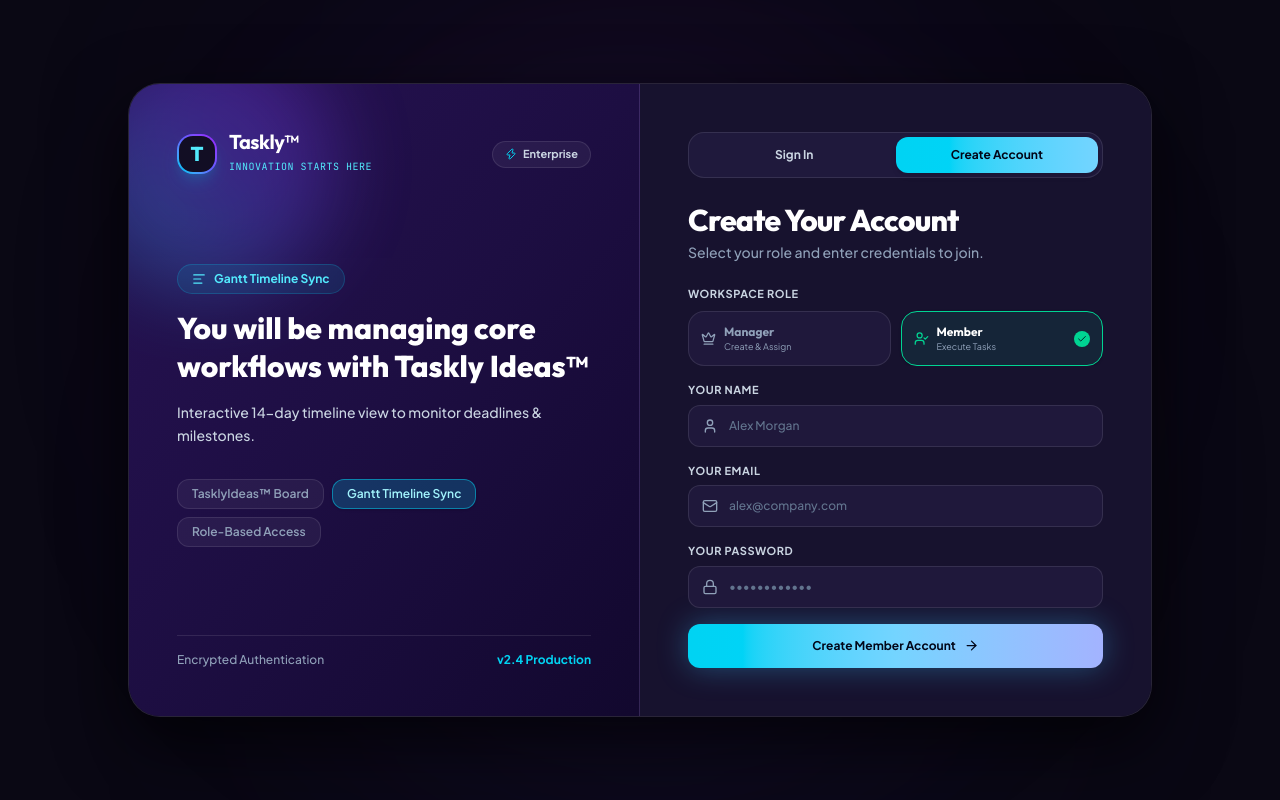
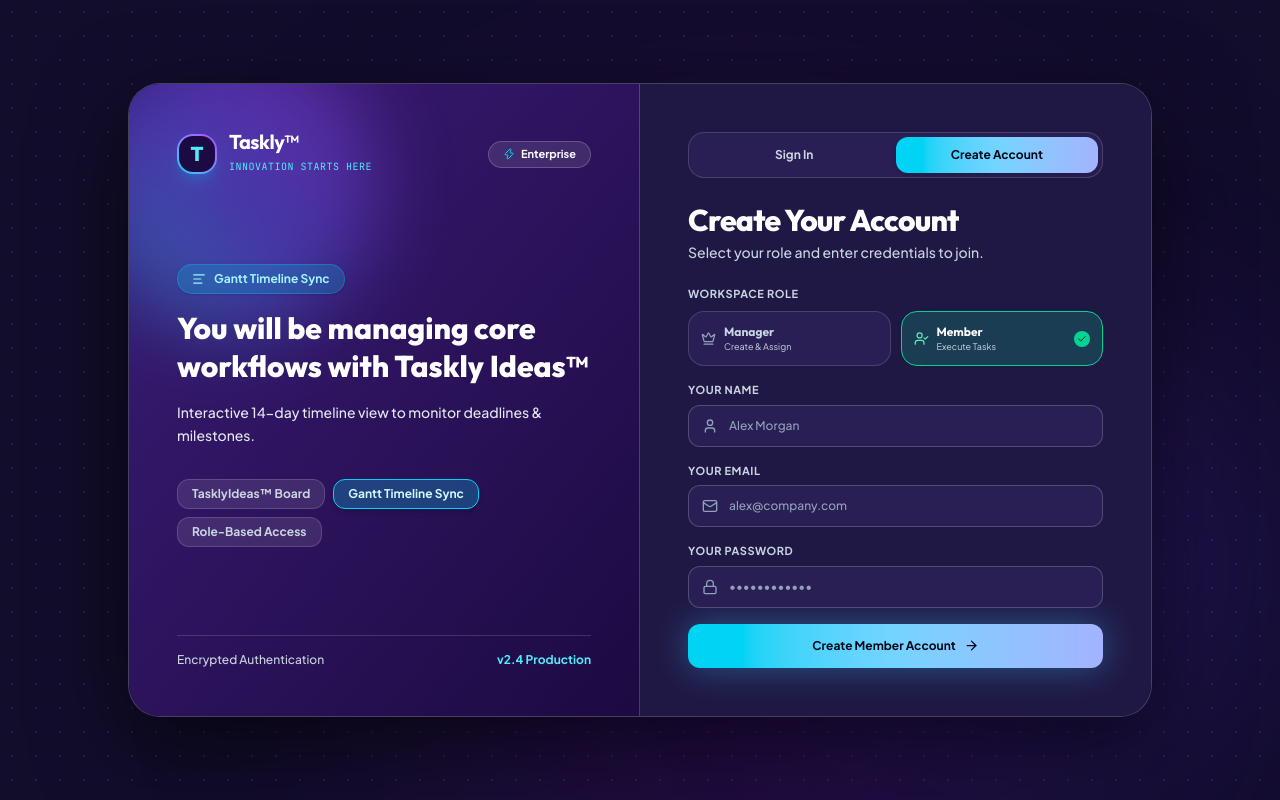
Before and after one commit to FABIHALAM/Taskly, a React (Vite) app in the folder client/: page /register in a window 1280 px wide. Built offline with nearby package versions, Linux system fonts and the light colour scheme.

Commit message:
style: apply brightened reference-matching Login UI, universal dot-matrix background mesh, and AppLoader across all page loading states

```diff
--- a/client/src/components/AuthPage.jsx
+++ b/client/src/components/AuthPage.jsx
@@ -26,7 +26,6 @@ export function AuthPage({ defaultMode = 'login' }) {
     reset()
   }, [isRegister, reset])
 
-  // Feature carousel on left panel
   const features = [
     {
       title: 'TasklyIdeas™ Board',
@@ -81,25 +80,28 @@ export function AuthPage({ defaultMode = 'login' }) {
   const FeatureIcon = currentFeature.icon
 
   return (
-    <div className="min-h-screen w-full bg-[#0a0814] text-white flex items-center justify-center p-4 md:p-8 font-body selection:bg-cyan-400/20 selection:text-cyan-200 relative overflow-hidden">
-      {/* Background Subtle Gradient Glow */}
-      <div className="absolute top-0 left-1/4 w-[600px] h-[600px] bg-purple-900/15 rounded-full blur-[140px] pointer-events-none" />
-      <div className="absolute bottom-0 right-1/4 w-[600px] h-[600px] bg-indigo-900/15 rounded-full blur-[140px] pointer-events-none" />
+    <div className="min-h-screen w-full bg-[#120d2b] text-white flex items-center justify-center p-4 md:p-8 font-body selection:bg-cyan-400/20 selection:text-cyan-200 relative overflow-hidden">
+      {/* Universal Background Radial Dot Pattern */}
+      <div className="absolute inset-0 bg-[radial-gradient(rgba(129,140,248,0.2)1px,transparent_1px)] [background-size:24px_24px] opacity-70 pointer-events-none" />
 
-      {/* Main Split Container (Inspired by Reference Images 1 & 2) */}
-      <div className="w-full max-w-5xl bg-[#120e24]/90 backdrop-blur-2xl border border-white/10 rounded-[32px] shadow-[0_25px_70px_rgba(0,0,0,0.7)] overflow-hidden grid grid-cols-1 lg:grid-cols-12 relative z-10">
+      {/* Vibrant Ambient Backlight */}
+      <div className="absolute top-1/4 left-1/3 w-[650px] h-[650px] bg-purple-600/20 rounded-full blur-[140px] pointer-events-none" />
+      <div className="absolute bottom-10 right-10 w-96 h-96 bg-indigo-600/20 rounded-full blur-[120px] pointer-events-none" />
 
-        {/* ─── LEFT SHOWCASE PANEL (Inspired by Image 1 & 2) ─────────────────── */}
-        <div className="lg:col-span-6 p-8 lg:p-12 bg-gradient-to-br from-[#271254] via-[#1d0e42] to-[#12082e] relative flex flex-col justify-between overflow-hidden border-b lg:border-b-0 lg:border-r border-white/10">
+      {/* Main Split Container (Brightened & Vibrant - Inspired by Ref Image 1 & 2) */}
+      <div className="w-full max-w-5xl bg-[#1a1438]/95 backdrop-blur-2xl border border-white/20 rounded-[32px] shadow-[0_30px_90px_rgba(0,0,0,0.6)] overflow-hidden grid grid-cols-1 lg:grid-cols-12 relative z-10">
 
-          {/* Abstract 3D Geometric Ribbon Art (Inspired by Image 1) */}
-          <div className="absolute -top-12 -left-12 w-64 h-64 rounded-full bg-gradient-to-tr from-cyan-400 via-indigo-500 to-purple-600 opacity-30 blur-2xl pointer-events-none" />
+        {/* ─── LEFT SHOWCASE PANEL (Vibrant Indigo/Purple) ─────────────────── */}
+        <div className="lg:col-span-6 p-8 lg:p-12 bg-gradient-to-br from-[#3b1c78] via-[#2c135c] to-[#1c0a42] relative flex flex-col justify-between overflow-hidden border-b lg:border-b-0 lg:border-r border-white/15">
+
+          {/* Abstract 3D Geometric Ribbon Art (Ref Image 1) */}
+          <div className="absolute -top-10 -left-10 w-72 h-72 rounded-full bg-gradient-to-tr from-cyan-400 via-indigo-500 to-purple-500 opacity-40 blur-2xl pointer-events-none" />
 
           {/* Top Brand Mark */}
           <div className="relative z-10 flex items-center justify-between">
             <div className="flex items-center gap-3">
-              <div className="w-10 h-10 rounded-2xl bg-gradient-to-tr from-cyan-400 via-indigo-500 to-purple-600 p-[2px] shadow-lg shadow-cyan-500/20">
-                <div className="w-full h-full bg-[#120e24] rounded-[14px] flex items-center justify-center font-display font-black text-xl text-cyan-300">
+              <div className="w-10 h-10 rounded-2xl bg-gradient-to-tr from-cyan-400 via-indigo-400 to-purple-500 p-[2px] shadow-lg shadow-cyan-500/25">
+                <div className="w-full h-full bg-[#1c0a42] rounded-[14px] flex items-center justify-center font-display font-black text-xl text-cyan-300">
                   T
                 </div>
               </div>
@@ -109,23 +111,23 @@ export function AuthPage({ defaultMode = 'login' }) {
               </div>
             </div>
 
-            <span className="text-[11px] font-bold px-3 py-1 rounded-full bg-white/5 border border-white/10 text-slate-300 flex items-center gap-1.5">
+            <span className="text-[11px] font-bold px-3.5 py-1 rounded-full bg-white/10 border border-white/20 text-white flex items-center gap-1.5 backdrop-blur-md">
               <Zap size={12} className="text-cyan-400" /> Enterprise
             </span>
           </div>
 
-          {/* Middle Headline & Interactive Preview (Inspired by Image 1) */}
+          {/* Middle Headline & Interactive Preview */}
           <div className="relative z-10 my-10 space-y-6">
             <AnimatePresence mode="wait">
               <motion.div
                 key={activeFeatureIndex}
-                initial={{ opacity: 0, y: 15 }}
+                initial={{ opacity: 0, y: 12 }}
                 animate={{ opacity: 1, y: 0 }}
-                exit={{ opacity: 0, y: -15 }}
-                transition={{ duration: 0.35 }}
+                exit={{ opacity: 0, y: -12 }}
+                transition={{ duration: 0.3 }}
                 className="space-y-4"
               >
-                <div className="inline-flex items-center gap-2 px-3.5 py-1.5 rounded-full bg-cyan-400/10 border border-cyan-400/20 text-cyan-300 text-xs font-bold">
+                <div className="inline-flex items-center gap-2 px-3.5 py-1.5 rounded-full bg-cyan-400/20 border border-cyan-400/30 text-cyan-200 text-xs font-bold shadow-sm">
                   <FeatureIcon size={14} />
                   <span>{currentFeature.title}</span>
                 </div>
@@ -134,7 +136,7 @@ export function AuthPage({ defaultMode = 'login' }) {
                   You will be managing core workflows with Taskly Ideas™
                 </h2>
 
-                <p className="text-slate-300 text-xs lg:text-sm leading-relaxed font-medium">
+                <p className="text-slate-200 text-xs lg:text-sm leading-relaxed font-medium">
                   {currentFeature.desc}
                 </p>
               </motion.div>
@@ -146,10 +148,10 @@ export function AuthPage({ defaultMode = 'login' }) {
                 <button
                   key={f.title}
                   onClick={() => setActiveFeatureIndex(idx)}
-                  className={`text-xs font-semibold px-3.5 py-1.5 rounded-xl border transition-all cursor-pointer ${
+                  className={`text-xs font-bold px-3.5 py-1.5 rounded-xl border transition-all cursor-pointer ${
                     activeFeatureIndex === idx
-                      ? 'bg-cyan-400/20 border-cyan-400/50 text-cyan-200 shadow-sm'
-                      : 'bg-white/5 border-white/10 text-slate-400 hover:text-white'
+                      ? 'bg-cyan-400/25 border-cyan-400 text-cyan-100 shadow-md'
+                      : 'bg-white/10 border-white/15 text-slate-300 hover:text-white hover:bg-white/20'
                   }`}
                 >
                   {f.title}
@@ -158,18 +160,18 @@ export function AuthPage({ defaultMode = 'login' }) {
             </div>
           </div>
 
-          {/* Bottom Security Note */}
-          <div className="relative z-10 pt-4 border-t border-white/10 flex items-center justify-between text-xs text-slate-400 font-medium">
+          {/* Bottom Info Note */}
+          <div className="relative z-10 pt-4 border-t border-white/15 flex items-center justify-between text-xs text-slate-300 font-medium">
             <span>Encrypted Authentication</span>
-            <span className="text-cyan-400 font-bold">v2.4 Production</span>
+            <span className="text-cyan-300 font-bold">v2.4 Production</span>
           </div>
         </div>
 
-        {/* ─── RIGHT FORM PANEL (Inspired by Image 1 & 2) ─────────────────── */}
-        <div className="lg:col-span-6 p-8 lg:p-12 bg-[#17122e] flex flex-col justify-center relative">
+        {/* ─── RIGHT FORM PANEL (Brightened & High Contrast) ─────────────────── */}
+        <div className="lg:col-span-6 p-8 lg:p-12 bg-[#201844] flex flex-col justify-center relative">
 
           {/* Segmented Control Tab Switcher */}
-          <div className="bg-[#1f193c] p-1 rounded-2xl border border-white/10 flex items-center mb-6 text-xs font-bold">
+          <div className="bg-[#291f54] p-1 rounded-2xl border border-white/15 flex items-center mb-6 text-xs font-bold">
             <button
               type="button"
               onClick={() => navigate('/login')}
@@ -180,8 +182,8 @@ export function AuthPage({ defaultMode = 'login' }) {
               Sign In
               {!isRegister && (
                 <motion.div
-                  layoutId="auth-active-tab"
-                  className="absolute inset-0 bg-gradient-to-r from-cyan-400 to-sky-300 rounded-xl -z-10 shadow-md"
+                  layoutId="auth-active-tab-bright"
+                  className="absolute inset-0 bg-gradient-to-r from-cyan-400 via-sky-300 to-indigo-300 rounded-xl -z-10 shadow-md"
                   transition={{ type: 'spring', stiffness: 400, damping: 32 }}
                 />
               )}
@@ -197,8 +199,8 @@ export function AuthPage({ defaultMode = 'login' }) {
               Create Account
               {isRegister && (
                 <motion.div
-                  layoutId="auth-active-tab"
-                  className="absolute inset-0 bg-gradient-to-r from-cyan-400 to-sky-300 rounded-xl -z-10 shadow-md"
+                  layoutId="auth-active-tab-bright"
+                  className="absolute inset-0 bg-gradient-to-r from-cyan-400 via-sky-300 to-indigo-300 rounded-xl -z-10 shadow-md"
                   transition={{ type: 'spring', stiffness: 400, damping: 32 }}
                 />
               )}
@@ -210,7 +212,7 @@ export function AuthPage({ defaultMode = 'login' }) {
             <h1 className="font-display text-2xl lg:text-3xl font-extrabold text-white tracking-tight">
               {isRegister ? 'Create Your Account' : 'Log In to Taskly™'}
             </h1>
-            <p className="text-slate-400 text-xs lg:text-sm mt-1 font-medium">
+            <p className="text-slate-300 text-xs lg:text-sm mt-1 font-medium">
               {isRegister ? 'Select your role and enter credentials to join.' : 'Enter your email and password to access workspace.'}
             </p>
           </div>
@@ -235,15 +237,15 @@ export function AuthPage({ defaultMode = 'login' }) {
                       onClick={() => setSelectedRole('manager')}
                       className={`p-3 rounded-2xl border text-left transition-all cursor-pointer flex items-center justify-between ${
                         selectedRole === 'manager'
-                          ? 'border-cyan-400 bg-cyan-400/10 text-white shadow-sm'
-                          : 'border-white/10 bg-[#1f183b] text-slate-400 hover:border-white/20'
+                          ? 'border-cyan-400 bg-cyan-400/20 text-white shadow-sm'
+                          : 'border-white/15 bg-[#291f54] text-slate-300 hover:border-white/30'
                       }`}
                     >
                       <div className="flex items-center gap-2">
-                        <Crown size={15} className={selectedRole === 'manager' ? 'text-cyan-400' : 'text-slate-400'} />
+                        <Crown size={15} className={selectedRole === 'manager' ? 'text-cyan-300' : 'text-slate-400'} />
                         <div>
                           <p className="text-xs font-bold font-display">Manager</p>
-                          <p className="text-[9px] text-slate-400">Create & Assign</p>
+                          <p className="text-[9px] text-slate-300">Create & Assign</p>
                         </div>
                       </div>
                       {selectedRole === 'manager' && (
@@ -258,15 +260,15 @@ export function AuthPage({ defaultMode = 'login' }) {
                       onClick={() => setSelectedRole('member')}
                       className={`p-3 rounded-2xl border text-left transition-all cursor-pointer flex items-center justify-between ${
                         selectedRole === 'member'
-                          ? 'border-emerald-400 bg-emerald-400/10 text-white shadow-sm'
-                          : 'border-white/10 bg-[#1f183b] text-slate-400 hover:border-white/20'
+                          ? 'border-emerald-400 bg-emerald-400/20 text-white shadow-sm'
+                          : 'border-white/15 bg-[#291f54] text-slate-300 hover:border-white/30'
                       }`}
                     >
                       <div className="flex items-center gap-2">
-                        <UserCheck size={15} className={selectedRole === 'member' ? 'text-emerald-400' : 'text-slate-400'} />
+                        <UserCheck size={15} className={selectedRole === 'member' ? 'text-emerald-300' : 'text-slate-400'} />
                         <div>
                           <p className="text-xs font-bold font-display">Member</p>
-                          <p className="text-[9px] text-slate-400">Execute Tasks</p>
+                          <p className="text-[9px] text-slate-300">Execute Tasks</p>
                         </div>
                       </div>
                       {selectedRole === 'member' && (
@@ -290,11 +292,11 @@ export function AuthPage({ defaultMode = 'login' }) {
                   <User className="w-4 h-4 text-slate-400 absolute left-3.5 top-1/2 -translate-y-1/2" />
                   <input
                     {...regInput('name', { required: 'Name is required' })}
-                    className="w-full bg-[#1f183b] border border-white/10 rounded-xl pl-10 pr-4 py-3 text-white placeholder-slate-500 text-xs font-medium focus:outline-none focus:border-cyan-400 focus:ring-2 focus:ring-cyan-400/20 transition-all"
+                    className="w-full bg-[#291f54] border border-white/20 rounded-xl pl-10 pr-4 py-3 text-white placeholder-slate-400 text-xs font-medium focus:outline-none focus:border-cyan-400 focus:ring-2 focus:ring-cyan-400/30 transition-all"
                     placeholder="Alex Morgan"
                   />
                 </div>
-                {errors.name && <p className="text-rose-400 text-xs mt-1 font-medium">{errors.name.message}</p>}
+                {errors.name && <p className="text-rose-300 text-xs mt-1 font-medium">{errors.name.message}</p>}
               </div>
             )}
 
@@ -310,11 +312,11 @@ export function AuthPage({ defaultMode = 'login' }) {
                     required: 'Email is required',
                     pattern: { value: /^\S+@\S+$/i, message: 'Invalid email address' }
                   })}
-                  className="w-full bg-[#1f183b] border border-white/10 rounded-xl pl-10 pr-4 py-3 text-white placeholder-slate-500 text-xs font-medium focus:outline-none focus:border-cyan-400 focus:ring-2 focus:ring-cyan-400/20 transition-all"
+                  className="w-full bg-[#291f54] border border-white/20 rounded-xl pl-10 pr-4 py-3 text-white placeholder-slate-400 text-xs font-medium focus:outline-none focus:border-cyan-400 focus:ring-2 focus:ring-cyan-400/30 transition-all"
                   placeholder="alex@company.com"
                 />
               </div>
-              {errors.email && <p className="text-rose-400 text-xs mt-1 font-medium">{errors.email.message}</p>}
+              {errors.email && <p className="text-rose-300 text-xs mt-1 font-medium">{errors.email.message}</p>}
             </div>
 
             {/* Password Input */}
@@ -330,18 +332,18 @@ export function AuthPage({ defaultMode = 'login' }) {
                     required: 'Password is required',
                     minLength: { value: 6, message: 'Minimum 6 characters' }
                   })}
-                  className="w-full bg-[#1f183b] border border-white/10 rounded-xl pl-10 pr-4 py-3 text-white placeholder-slate-500 text-xs font-medium focus:outline-none focus:border-cyan-400 focus:ring-2 focus:ring-cyan-400/20 transition-all"
+                  className="w-full bg-[#291f54] border border-white/20 rounded-xl pl-10 pr-4 py-3 text-white placeholder-slate-400 text-xs font-medium focus:outline-none focus:border-cyan-400 focus:ring-2 focus:ring-cyan-400/30 transition-all"
                   placeholder="••••••••••••"
                 />
               </div>
-              {errors.password && <p className="text-rose-400 text-xs mt-1 font-medium">{errors.password.message}</p>}
+              {errors.password && <p className="text-rose-300 text-xs mt-1 font-medium">{errors.password.message}</p>}
             </div>
 
-            {/* Vibrant Electric Cyan/Teal Submit Button (Inspired by Ref Image 1) */}
+            {/* Electric Cyan/Teal CTA Submit Button (Ref Image 1 & 2 Inspired) */}
             <button
               type="submit"
               disabled={isSubmitting}
-              className="w-full py-3.5 px-4 rounded-xl font-black text-slate-950 text-xs bg-gradient-to-r from-cyan-400 via-sky-300 to-indigo-300 hover:from-cyan-300 hover:to-indigo-200 active:scale-[0.99] transition-all shadow-[0_0_30px_rgba(56,189,248,0.35)] hover:shadow-[0_0_40px_rgba(56,189,248,0.5)] disabled:opacity-50 disabled:cursor-not-allowed flex items-center justify-center gap-2 cursor-pointer mt-3"
+              className="w-full py-3.5 px-4 rounded-xl font-black text-slate-950 text-xs bg-gradient-to-r from-cyan-400 via-sky-300 to-indigo-300 hover:from-cyan-300 hover:to-indigo-200 active:scale-[0.99] transition-all shadow-[0_0_35px_rgba(56,189,248,0.4)] hover:shadow-[0_0_45px_rgba(56,189,248,0.6)] disabled:opacity-50 disabled:cursor-not-allowed flex items-center justify-center gap-2 cursor-pointer mt-3"
             >
               {isSubmitting ? (
                 <div className="w-4 h-4 border-2 border-slate-950 border-t-transparent rounded-full animate-spin" />
--- a/client/src/index.css
+++ b/client/src/index.css
@@ -25,41 +25,44 @@ body {
   overflow-x: hidden;
 }
 
-/* Dark mode theme variables */
+/* Dark mode theme variables - Brightened Slate-Indigo Tones */
 .dark {
   --color-ink: #f8fafc;
-  --color-canvas: #090a10;
-  --color-surface: #11131f;
-  --color-sidebar: #06070a;
-  --color-line: #1e2235;
+  --color-canvas: #0e0f17;
+  --color-surface: #171926;
+  --color-sidebar: #090a12;
+  --color-line: #26293d;
   --color-primary-soft: #1e1b4b;
 }
 
-/* Ambient glow background effect for dark mode */
-.dark body::before {
+/* Sophisticated Universal Background Grid & Ambient Mesh Effect */
+body::before {
   content: "";
   position: fixed;
-  top: -20%;
-  left: 30%;
-  width: 600px;
-  height: 600px;
-  background: radial-gradient(circle, rgba(99, 102, 241, 0.08) 0%, rgba(139, 92, 246, 0.03) 50%, transparent 70%);
+  inset: 0;
+  background-image: radial-gradient(rgba(99, 102, 241, 0.12) 1px, transparent 1px);
+  background-size: 28px 28px;
   pointer-events: none;
   z-index: 0;
-  filter: blur(80px);
+  opacity: 0.6;
+}
+
+.dark body::before {
+  background-image: radial-gradient(rgba(129, 140, 248, 0.15) 1px, transparent 1px);
+  opacity: 0.8;
 }
 
 .dark body::after {
   content: "";
   position: fixed;
-  bottom: -10%;
-  right: 10%;
-  width: 500px;
-  height: 500px;
-  background: radial-gradient(circle, rgba(16, 185, 129, 0.06) 0%, rgba(99, 102, 241, 0.03) 50%, transparent 70%);
+  top: -15%;
+  right: -5%;
+  width: 700px;
+  height: 700px;
+  background: radial-gradient(circle, rgba(99, 102, 241, 0.12) 0%, rgba(56, 189, 248, 0.06) 40%, transparent 70%);
   pointer-events: none;
   z-index: 0;
-  filter: blur(80px);
+  filter: blur(90px);
 }
 
 /* Glassmorphism utility classes */
@@ -71,10 +74,10 @@ body {
 }
 
 .dark .glass-panel {
-  background: rgba(17, 19, 31, 0.75);
+  background: rgba(23, 25, 38, 0.8);
   backdrop-filter: blur(16px);
   -webkit-backdrop-filter: blur(16px);
-  border: 1px solid rgba(255, 255, 255, 0.08);
+  border: 1px solid rgba(255, 255, 255, 0.1);
 }
 
 /* Glowing card effect on hover */
@@ -88,7 +91,7 @@ body {
 }
 
 .dark .glow-card:hover {
-  border-color: rgba(99, 102, 241, 0.4);
+  border-color: rgba(129, 140, 248, 0.4);
   box-shadow: 0 12px 35px -10px rgba(99, 102, 241, 0.25), 0 0 15px rgba(99, 102, 241, 0.1);
 }
 
@@ -108,7 +111,7 @@ body {
 }
 
 .dark ::-webkit-scrollbar-thumb {
-  background: rgba(255, 255, 255, 0.15);
+  background: rgba(255, 255, 255, 0.18);
 }
 
 ::-webkit-scrollbar-thumb:hover {
--- a/client/src/pages/Projects.jsx
+++ b/client/src/pages/Projects.jsx
@@ -7,6 +7,7 @@ import DashboardLayout from '../layout/DashboardLayout'
 import CreateProjectModal from '../components/CreateProjectModal'
 import { createProject, getMyProjects, deleteProject } from '../services/projectService'
 import ConfirmDialog from '../components/ConfirmDialog'
+import AppLoader from '../components/AppLoader'
 
 function Projects() {
   const [isModalOpen, setIsModalOpen] = useState(false)
@@ -90,10 +91,7 @@ function Projects() {
         </div>
 
         {isLoading ? (
-          <div className="flex flex-col items-center justify-center h-64 gap-2 text-xs text-slate-400">
-            <div className="w-6 h-6 border-2 border-indigo-500 border-t-transparent rounded-full animate-spin" />
-            Loading project workspace...
-          </div>
+          <AppLoader message="Fetching project workspace..." />
         ) : projects.length === 0 ? (
           <div className="bg-surface border border-dashed border-line rounded-3xl p-14 text-center">
             <FolderKanban className="mx-auto text-slate-300 dark:text-slate-600 mb-3" size={44} />
```
Also changed, not shown: client/src/pages/ProjectDetails.jsx (+2 -8 lines), client/src/pages/TaskDetail.jsx (+2 -8 lines).
